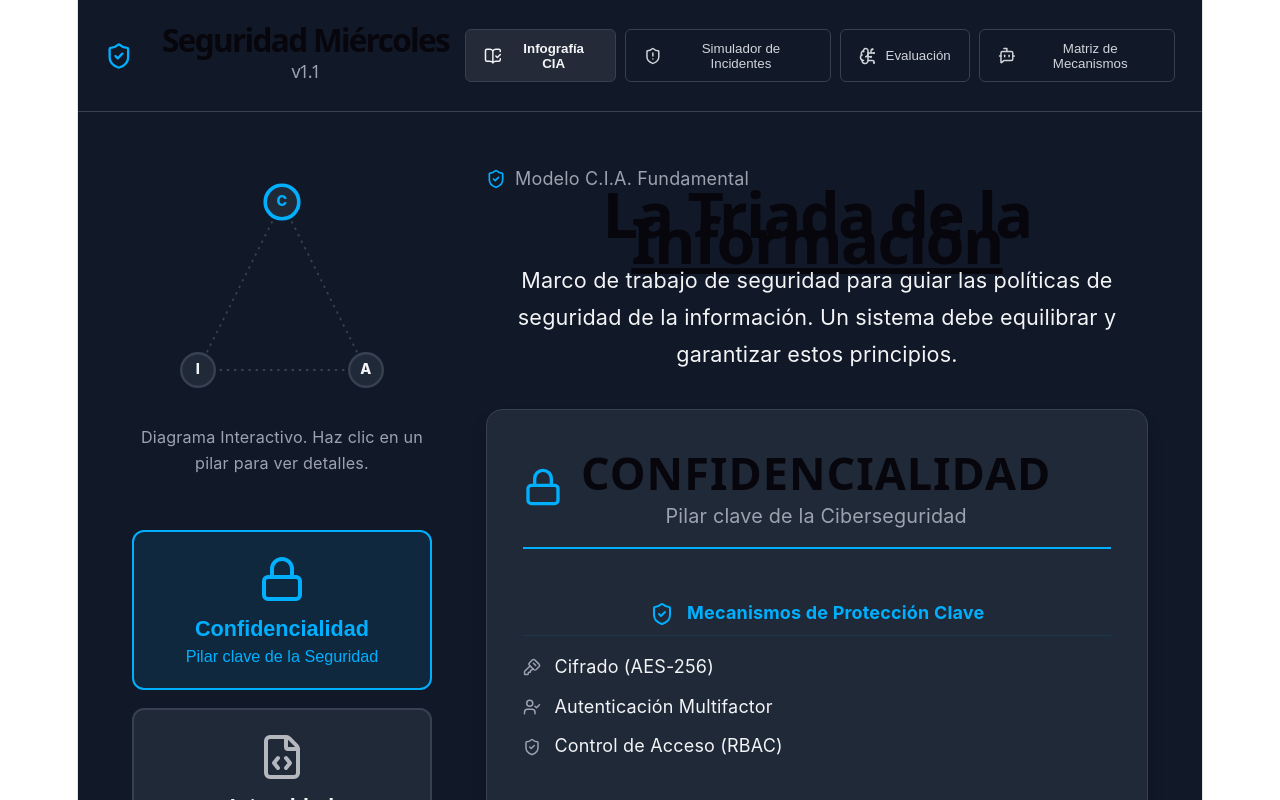
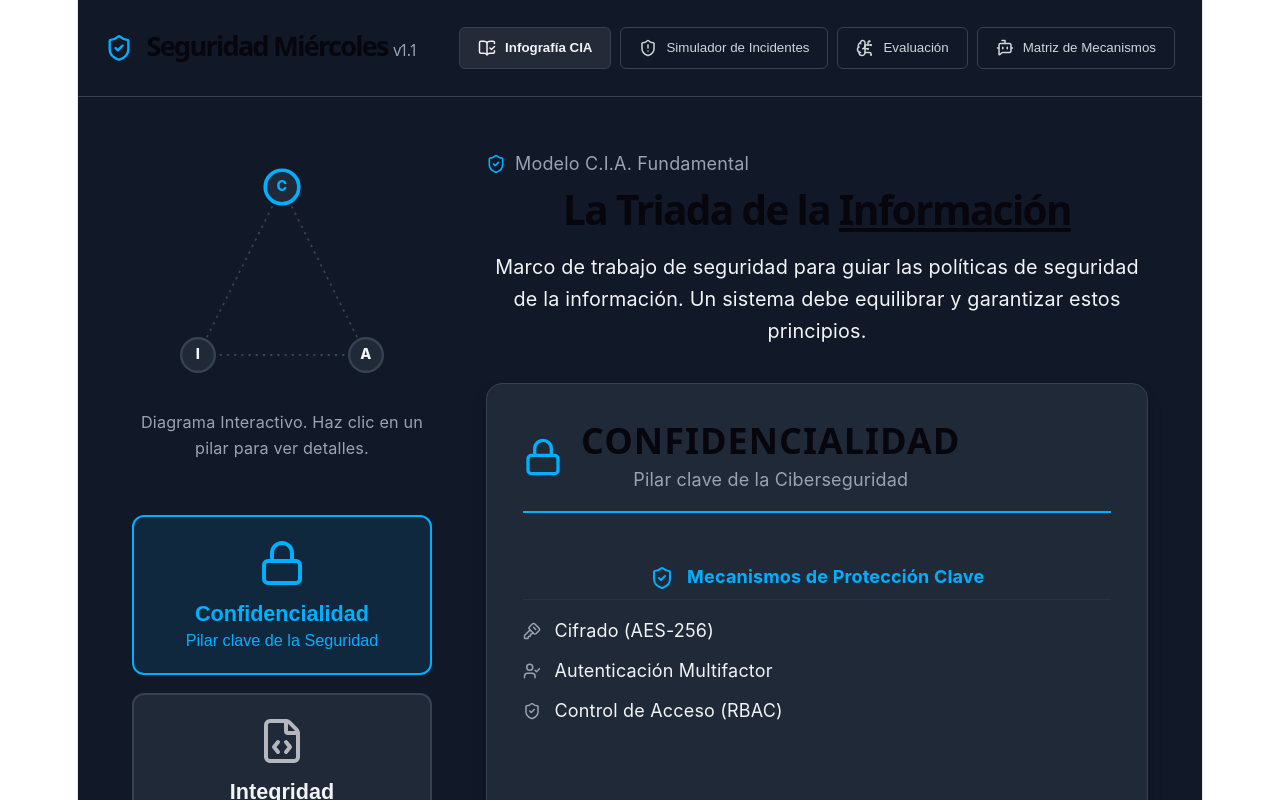
Before and after one commit to nicojario/seguridad_miercoles, a React (Vite) app: page / in a window 1280 px wide. Shown: the top 800 px of the page. Built offline with nearby package versions, Linux system fonts and the light colour scheme.

Commit message:
style: corregir tamaño de letra e interlineado del titulo principal

```diff
--- a/src/App.jsx
+++ b/src/App.jsx
@@ -177,8 +177,8 @@ const PilarDetails = ({ pilar, data }) => {
       <div style={{ display: 'flex', alignItems: 'center', gap: '1rem', marginBottom: '1.5rem', borderBottom: `2px solid ${data.color}`, paddingBottom: '1rem' }}>
         <Icon size={40} color={data.color} />
         <div>
-          <h2 style={{ margin: 0, fontSize: '2.5rem', fontWeight: 800, textTransform: 'uppercase', letterSpacing: '1px' }}>{pilar}</h2>
-          <p style={{ margin: '0.25rem 0 0', color: colors.mutedText, fontSize: '1.1rem' }}>Pilar clave de la Ciberseguridad</p>
+          <h2 style={{ margin: 0, fontSize: '2rem', fontWeight: 800, textTransform: 'uppercase', letterSpacing: '1px' }}>{pilar}</h2>
+          <p style={{ margin: '0.25rem 0 0', color: colors.mutedText, fontSize: '1rem' }}>Pilar clave de la Ciberseguridad</p>
         </div>
       </div>
 
@@ -249,7 +249,7 @@ const App = () => {
       }}>
         <div style={{ display: 'flex', alignItems: 'center', gap: '0.75rem' }}>
           <ShieldCheck size={28} color={colors.pilarC} />
-          <h1 style={{ margin: 0, fontSize: '1.75rem', fontWeight: 700 }}>Seguridad Miércoles <span style={{ color: colors.mutedText, fontSize: '1rem', fontWeight: 300 }}>v1.1</span></h1>
+          <h1 style={{ margin: 0, fontSize: '1.5rem', fontWeight: 700 }}>Seguridad Miércoles <span style={{ color: colors.mutedText, fontSize: '0.875rem', fontWeight: 300 }}>v1.1</span></h1>
         </div>
 
         <nav style={{ display: 'flex', gap: '0.5rem' }}>
@@ -316,8 +316,12 @@ const App = () => {
               <ShieldCheck size={20} color={colors.pilarC} />
               <p style={{ color: colors.mutedText, margin: 0 }}>Modelo C.I.A. Fundamental</p>
             </div>
-            <h1 style={{ margin: '0.5rem 0', fontSize: '3.5rem', fontWeight: 800 }}>La Triada de la <span style={{ textDecoration: 'underline' }}>Información</span></h1>
-            <p style={{ color: colors.text, fontSize: '1.2rem', maxWidth: '800px', lineHeight: '1.7' }}>Marco de trabajo de seguridad para guiar las políticas de seguridad de la información. Un sistema debe equilibrar y garantizar estos principios.</p>
+            <h1 style={{ margin: '0.5rem 0 1rem 0', fontSize: '2.25rem', fontWeight: 800, lineHeight: 1.2 }}>
+              La Triada de la <span style={{ textDecoration: 'underline' }}>Información</span>
+            </h1>
+            <p style={{ color: colors.text, fontSize: '1.1rem', maxWidth: '800px', lineHeight: '1.6' }}>
+              Marco de trabajo de seguridad para guiar las políticas de seguridad de la información. Un sistema debe equilibrar y garantizar estos principios.
+            </p>
           </div>
 
           <PilarDetails pilar={activePilar} data={pilarData[activePilar]} />
```
